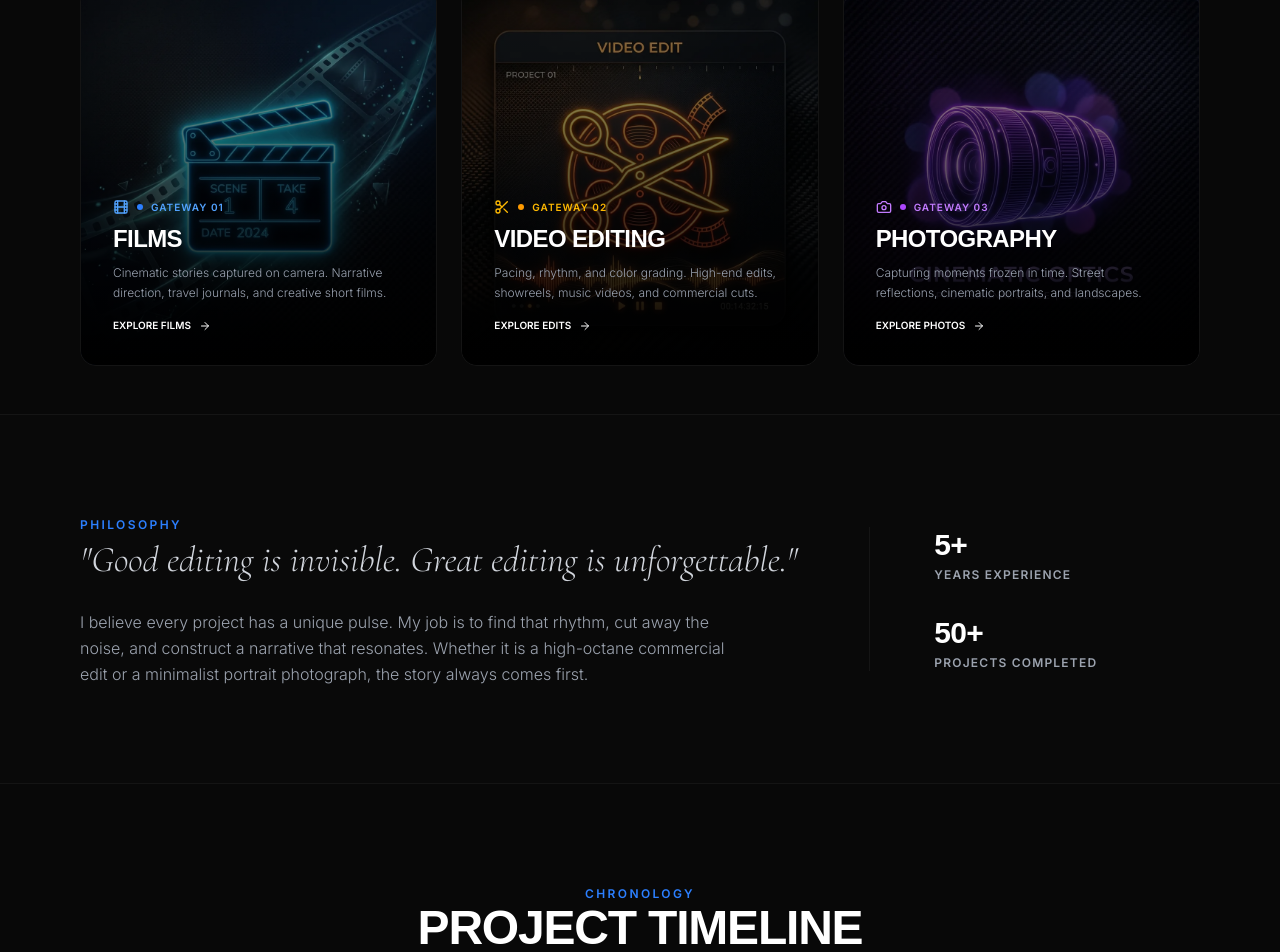
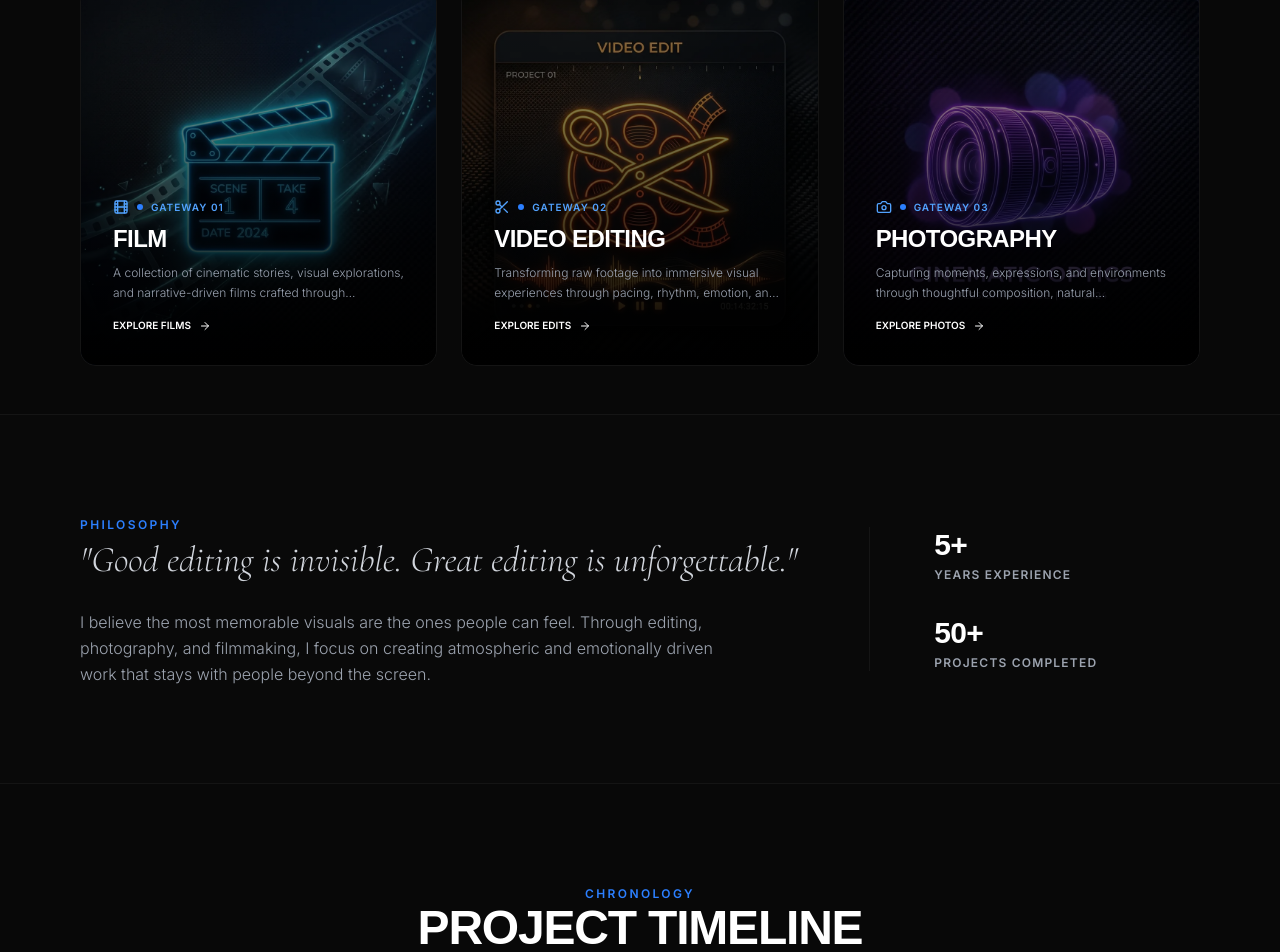
Before and after one commit to Arman1862/portofolio-rashqy, a React (Vite) app: page / in a window 1280 px wide. Shown: the part 855-1807 px from the top of the page. Built offline with nearby package versions, Linux system fonts and the light colour scheme; a web font is replaced by a local one.

Commit message:
style: update category descriptions, titles, colors, and philosophy text copy

```diff
--- a/src/components/CategorySplit.tsx
+++ b/src/components/CategorySplit.tsx
@@ -34,10 +34,10 @@ export default function CategorySplit({ onSelectCategory }: CategorySplitProps)
               <span className="text-[10px] uppercase tracking-widest font-semibold font-sans">Gateway 01</span>
             </div>
 
-            <h2 className="text-xl md:text-2xl font-bold font-heading text-white">FILMS</h2>
+            <h2 className="text-xl md:text-2xl font-bold font-heading text-white">FILM</h2>
 
             <p className="text-xs text-gray-400 font-sans font-light leading-relaxed line-clamp-2">
-              Cinematic stories captured on camera. Narrative direction, travel journals, and creative short films.
+              A collection of cinematic stories, visual explorations, and narrative-driven films crafted through atmosphere, emotion, and intentional storytelling.
             </p>
 
             <div className="flex items-center gap-2 text-[10px] font-semibold text-white pt-2 font-sans group-hover:text-blue-400 transition-colors duration-300">
@@ -65,19 +65,19 @@ export default function CategorySplit({ onSelectCategory }: CategorySplitProps)
 
           {/* Card Content */}
           <div className="absolute inset-0 flex flex-col justify-end p-6 md:p-8 space-y-2 z-10">
-            <div className="flex items-center gap-2 text-amber-400">
+            <div className="flex items-center gap-2 text-blue-400">
               <Scissors size={16} />
-              <span className="w-1.5 h-1.5 rounded-full bg-amber-500"></span>
+              <span className="w-1.5 h-1.5 rounded-full bg-blue-500"></span>
               <span className="text-[10px] uppercase tracking-widest font-semibold font-sans">Gateway 02</span>
             </div>
 
             <h2 className="text-xl md:text-2xl font-bold font-heading text-white">VIDEO EDITING</h2>
 
             <p className="text-xs text-gray-400 font-sans font-light leading-relaxed line-clamp-2">
-              Pacing, rhythm, and color grading. High-end edits, showreels, music videos, and commercial cuts.
+              Transforming raw footage into immersive visual experiences through pacing, rhythm, emotion, and cinematic editing techniques.
             </p>
 
-            <div className="flex items-center gap-2 text-[10px] font-semibold text-white pt-2 font-sans group-hover:text-amber-400 transition-colors duration-300">
+            <div className="flex items-center gap-2 text-[10px] font-semibold text-white pt-2 font-sans group-hover:text-blue-400 transition-colors duration-300">
               <span>EXPLORE EDITS</span>
               <ArrowRight size={12} className="transform group-hover:translate-x-1 transition-transform duration-300" />
             </div>
@@ -102,19 +102,19 @@ export default function CategorySplit({ onSelectCategory }: CategorySplitProps)
 
           {/* Card Content */}
           <div className="absolute inset-0 flex flex-col justify-end p-6 md:p-8 space-y-2 z-10">
-            <div className="flex items-center gap-2 text-purple-400">
+            <div className="flex items-center gap-2 text-blue-400">
               <Camera size={16} />
-              <span className="w-1.5 h-1.5 rounded-full bg-purple-500"></span>
+              <span className="w-1.5 h-1.5 rounded-full bg-blue-500"></span>
               <span className="text-[10px] uppercase tracking-widest font-semibold font-sans">Gateway 03</span>
             </div>
 
             <h2 className="text-xl md:text-2xl font-bold font-heading text-white">PHOTOGRAPHY</h2>
 
             <p className="text-xs text-gray-400 font-sans font-light leading-relaxed line-clamp-2">
-              Capturing moments frozen in time. Street reflections, cinematic portraits, and landscapes.
+              Capturing moments, expressions, and environments through thoughtful composition, natural atmosphere, and cinematic visual aesthetics.
             </p>
 
-            <div className="flex items-center gap-2 text-[10px] font-semibold text-white pt-2 font-sans group-hover:text-purple-400 transition-colors duration-300">
+            <div className="flex items-center gap-2 text-[10px] font-semibold text-white pt-2 font-sans group-hover:text-blue-400 transition-colors duration-300">
               <span>EXPLORE PHOTOS</span>
               <ArrowRight size={12} className="transform group-hover:translate-x-1 transition-transform duration-300" />
             </div>
--- a/src/pages/Home.tsx
+++ b/src/pages/Home.tsx
@@ -235,7 +235,7 @@ export default function Home() {
               "Good editing is invisible. Great editing is unforgettable."
             </blockquote>
             <p className="text-sm md:text-base text-muted-foreground font-sans font-light leading-relaxed max-w-2xl">
-              I believe every project has a unique pulse. My job is to find that rhythm, cut away the noise, and construct a narrative that resonates. Whether it is a high-octane commercial edit or a minimalist portrait photograph, the story always comes first.
+              I believe the most memorable visuals are the ones people can feel. Through editing, photography, and filmmaking, I focus on creating atmospheric and emotionally driven work that stays with people beyond the screen.
             </p>
           </div>
 
```
